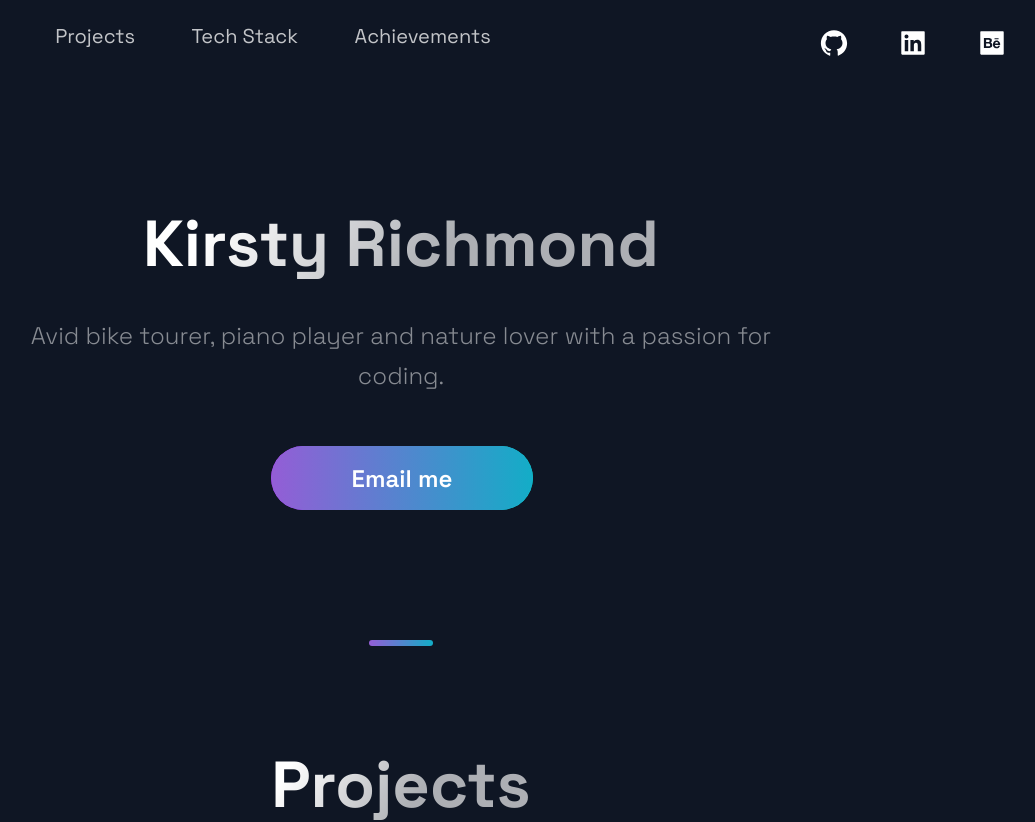
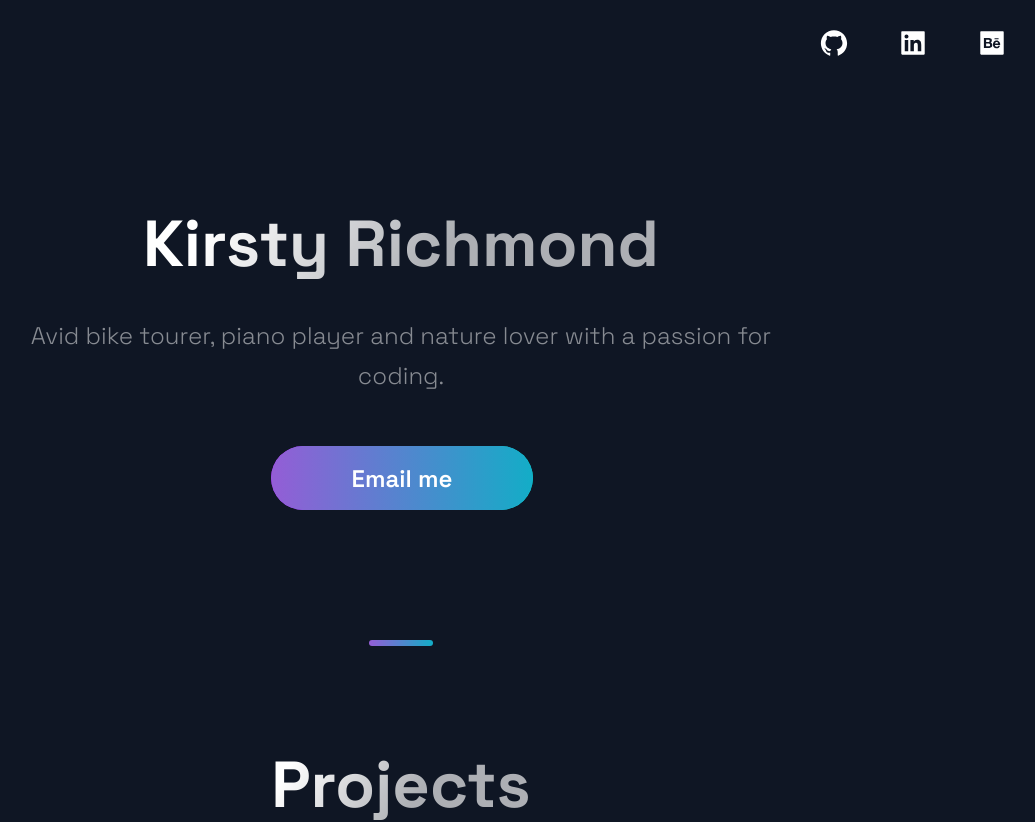
Before and after one commit to kirstyrichmond/my-portfolio, a Next.js app: page / in a window 1280 px wide. Shown: the top 822 px of the page, without its empty margins (239-1274 px from the left). Built offline with nearby package versions, Linux system fonts and the light colour scheme.

Commit message:
removed header links

```diff
--- a/src/components/Header/Header.js
+++ b/src/components/Header/Header.js
@@ -19,38 +19,6 @@ import {
 
 const Header = () => (
   <Container>
-    <Div1>
-      <Link href="">
-        <a
-          style={{
-            display: "flex",
-            alignItems: "center",
-            color: "white",
-            marginBottom: "20px",
-          }}
-        >
-          {/* <DiCssdeck size="3rem" /> */}
-          {/* <Span>Kirsty Richmond</Span> */}
-        </a>
-      </Link>
-    </Div1>
-    <Div2>
-      <li>
-        <Link href="#projects">
-          <NavLink>Projects</NavLink>
-        </Link>
-      </li>
-      <li>
-        <Link href="#tech">
-          <NavLink>Tech Stack</NavLink>
-        </Link>
-      </li>
-      <li>
-        <Link href="#achievements">
-          <NavLink>Achievements</NavLink>
-        </Link>
-      </li>
-    </Div2>
     <Div3>
       <SocialIcons href="https://github.com/kirstyrichmond">
         <AiFillGithub size="3rem" />
--- a/src/components/Projects/Projects.js
+++ b/src/components/Projects/Projects.js
@@ -21,7 +21,7 @@ import {
 import { projects } from "../../constants/constants";
 
 const Projects = () => (
-  <Section nopadding id="projects">
+  <Section nopadding>
     <SectionDivider />
     <SectionTitle main>Projects</SectionTitle>
     <GridContainer>
--- a/src/components/Technologies/Technologies.js
+++ b/src/components/Technologies/Technologies.js
@@ -31,7 +31,7 @@ import {
 } from "./TechnologiesStyles";
 
 const Technologies = () => (
-  <Section id="tech">
+  <Section>
     <SectionDivider />
     <br />
     <SectionTitle>Tech Stack</SectionTitle>
@@ -95,12 +95,6 @@ const Technologies = () => (
       <ListItem>
         <SiJest size="6rem" />
       </ListItem>
-      {/* <ListItem>
-        <SiExpress size="6rem" />
-      </ListItem> */}
-      {/* <ListItem>
-        <SiNextdotjs size="6rem" />
-      </ListItem> */}
     </List>
   </Section>
 );
--- a/src/pages/index.js
+++ b/src/pages/index.js
@@ -3,7 +3,6 @@ import BgAnimation from "../components/BackgrooundAnimation/BackgroundAnimation"
 import Hero from "../components/Hero/Hero";
 import Projects from "../components/Projects/Projects";
 import Technologies from "../components/Technologies/Technologies";
-import Timeline from "../components/TimeLine/TimeLine";
 import { Layout } from "../layout/Layout";
 import { Section } from "../styles/GlobalComponents";
 
```
